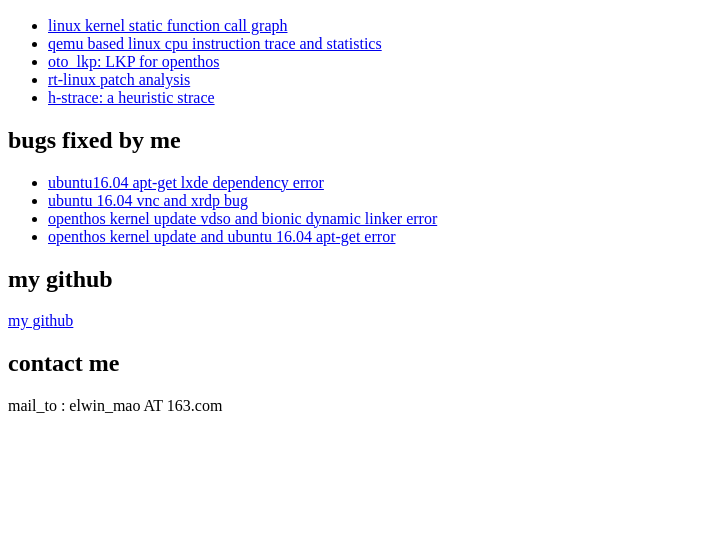
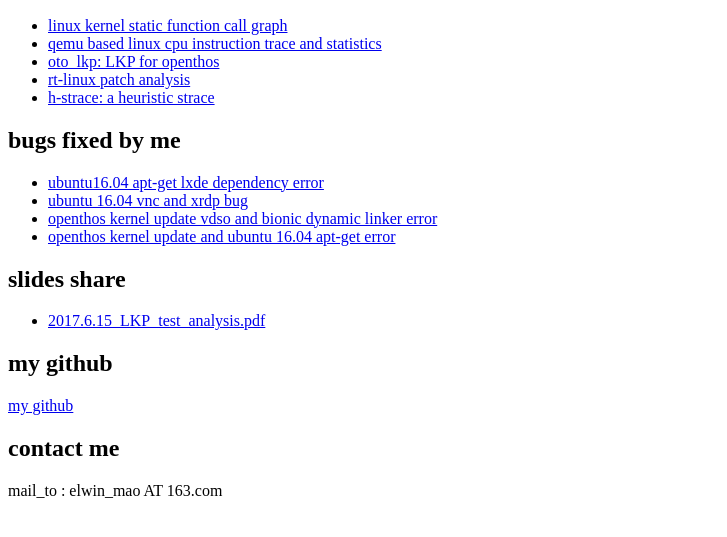
Before and after one commit to ELWIN-MAO/ELWIN-MAO.github.io, a plain HTML site: page index.html in a window 1280 px wide. Shown: the part 119-656 px from the top of the page, without its empty margins (0-727 px from the left). Drawn offline with Linux system fonts and the light colour scheme.

Commit message:
add slides 2017.6.15_LKP_test_analysis.pdf

```diff
--- a/index.html
+++ b/index.html
@@ -43,6 +43,12 @@
 </ul>
 
 
+<h2>slides share</h2>
+<ul>
+<li> <a href="slides/2017.6.15_LKP_test_analysis.pdf" target="_blank">2017.6.15_LKP_test_analysis.pdf</a></li>
+</ul>
+
+
 <h2>my github </h2>
 <a href="https://github.com/ELWIN-MAO"  target="_blank">my github </a>
 <h2>contact me </h2>
```
Also changed, not shown: 1 other file.
